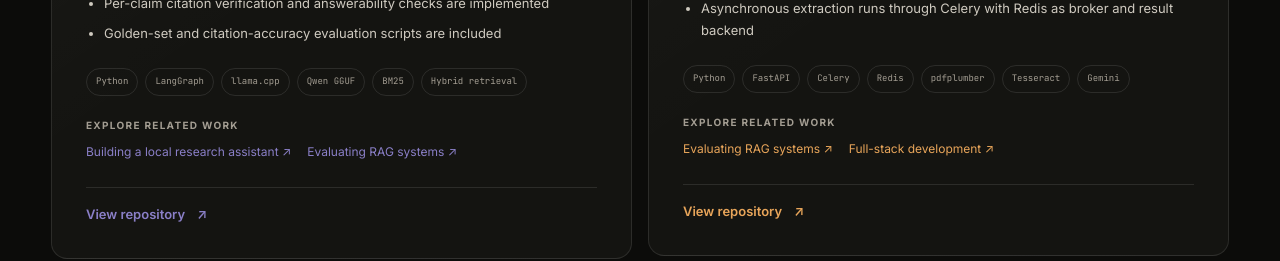
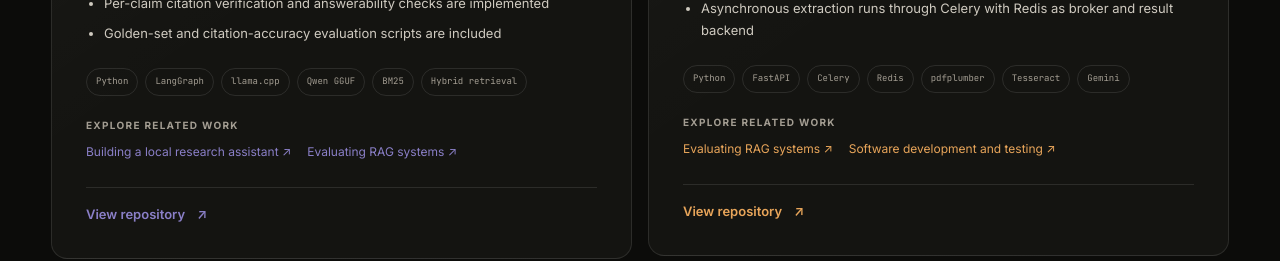
Before and after one commit to yash936936/Personal-Portfolio, a React (Vite) app in the folder portfolio/: page /work in a window 1280 px wide. Shown: the part 1860-2121 px from the top of the page. Built offline with nearby package versions, Linux system fonts and the light colour scheme; no server answers.

Commit message:
Refine AI-first portfolio positioning

```diff
--- a/portfolio/src/pages/Work.tsx
+++ b/portfolio/src/pages/Work.tsx
@@ -21,7 +21,7 @@ const RELATED_LINKS: Record<string, Array<{ label: string; to: string }>> = {
   ],
   "document-analysis": [
     { label: "Evaluating RAG systems", to: "/blog/evaluating-rag-beyond-retrieval" },
-    { label: "Full-stack development", to: "/services/web" },
+    { label: "Software development and testing", to: "/services/web" },
   ],
   "lora-pipeline": [
     { label: "AI and model training", to: "/services/ai" },
```
